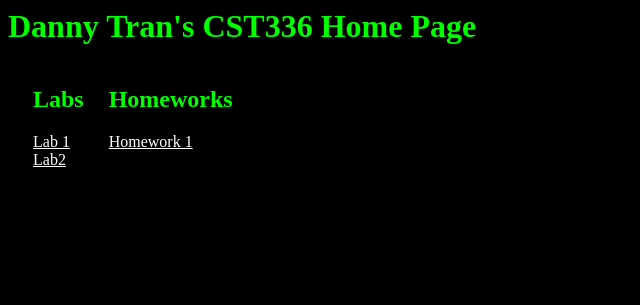
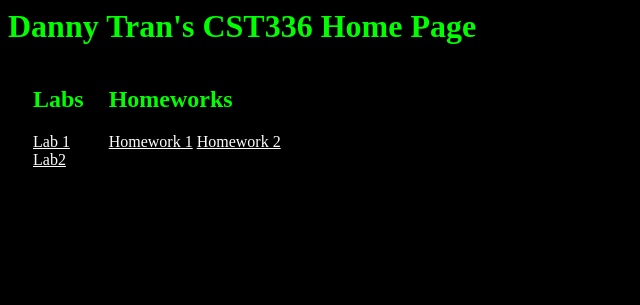
Before and after one commit to dtran007/cst336, a PHP site: page / in a window 1280 px wide. Shown: the top 305 px of the page, without its empty margins (0-640 px from the left). Run offline with PHP 8.4, Linux system fonts and the light colour scheme.

Commit message:
modify index.php for hw2

```diff
--- a/index.php
+++ b/index.php
@@ -36,6 +36,7 @@
             <div id="homeworks">
                 <h2>Homeworks</h2>
                 <a href="hw/hw1/index.html">Homework 1</a>
+                <a href="hw/hw2/index.php">Homework 2</a>
             </div>
         </div>
 
```
